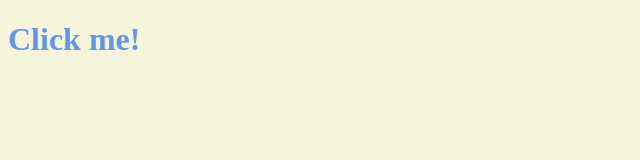
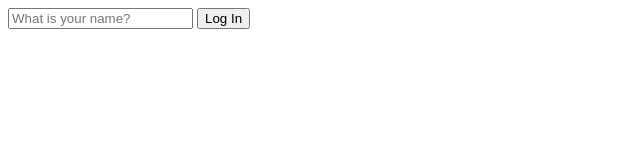
Before and after one commit to ktj001004/Chrome_App, a plain HTML site: page index.html in a window 1280 px wide. Shown: the whole page, without its empty margins (0-640 px from the left). Drawn offline with Linux system fonts and the light colour scheme.

Commit message:
3 1 Form Submission

```diff
--- a/app.js
+++ b/app.js
@@ -1,6 +1,8 @@
-const h1 = document.querySelector("div.hello:first-child h1");
+const loginInput = document.querySelector("#login-form input");
+const loginButton = document.querySelector("#login-form button");
 
-function handleTitleClick() {
-  h1.classList.toggle("clicked");
+function onLoginBtnClick() {
+  console.log("hello" + loginInput.value);
 }
-h1.addEventListener("click", handleTitleClick);
+
+loginButton.addEventListener("click", onLoginBtnClick);
--- a/index.html
+++ b/index.html
@@ -4,12 +4,12 @@
     <meta charset="UTF-8" />
     <meta http-equiv="X-UA-Compatible" content="IE=edge" />
     <meta name="viewport" content="width=device-width, initial-scale=1.0" />
-    <link rel="stylesheet" href="style.css" />
-    <title>Hello! From HTML!</title>
+    <title>Momentum App</title>
   </head>
   <body>
-    <div class="hello">
-      <h1 class="sexy-font">Click me!</h1>
+    <div id="login-form">
+      <input type="text" placeholder="What is your name?" />
+      <button>Log In</button>
     </div>
     <script src="app.js"></script>
   </body>
--- a/style.css
+++ /dev/null
@@ -1,16 +0,0 @@
-body {
-  background-color: beige;
-}
-
-h1 {
-  color: cornflowerblue;
-  transition: color 0.5s ease-in-out;
-}
-
-.clicked {
-  color: tomato;
-}
-
-.sexy-font {
-  font-family: "Times New Roman", Times, serif;
-}
```
